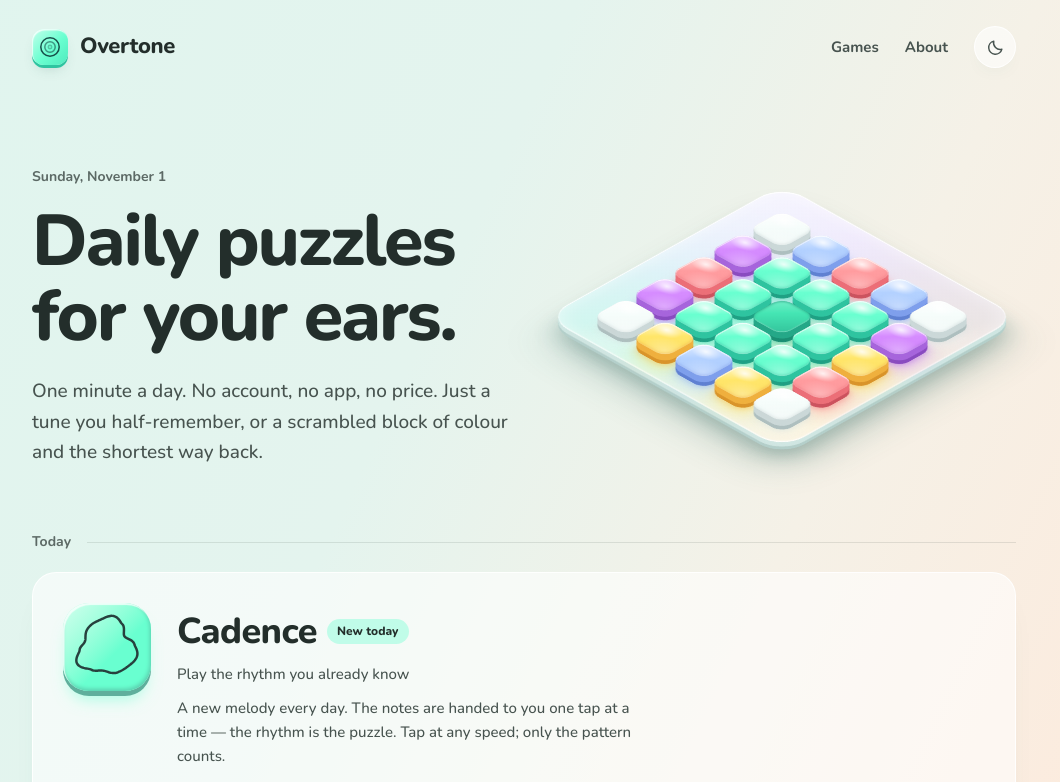
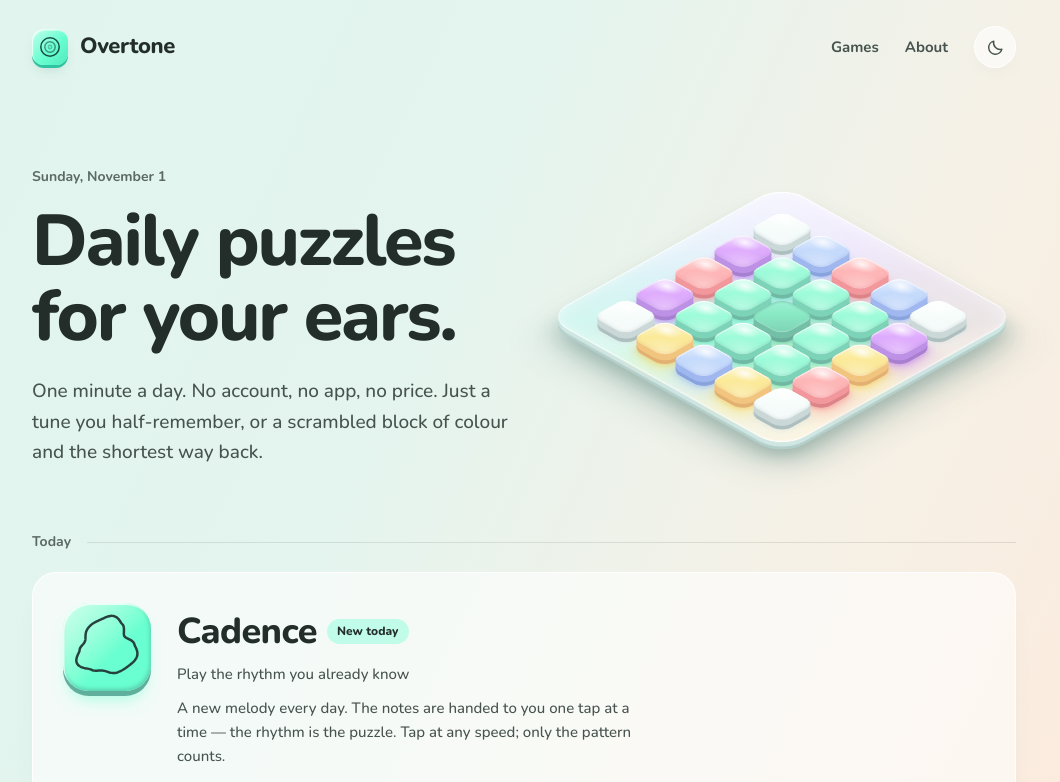
Before and after one commit to RubenPDev/overtone, a React (Vite) app in the folder public/Homepage/: page / in a window 1280 px wide. Shown: the top 782 px of the page, without its empty margins (116-1176 px from the left). Built offline with nearby package versions, Linux system fonts and the light colour scheme.

Commit message:
Update styles.css

```diff
--- a/public/Homepage/src/styles.css
+++ b/public/Homepage/src/styles.css
@@ -51,8 +51,8 @@
   --dome-wash: 0.2;
 
   /* Candy: how much each cell is toned down, and how wet it looks. */
-  --candy-tint: #3b2436;
-  --candy-tint-amt: 0%;
+  --candy-tint: #f2f2f2;
+  --candy-tint-amt: 30%;
   --gloss: 0.82;
   --cast: 46%;
   --pip-off: rgba(35, 46, 43, 0.12);
@@ -115,8 +115,8 @@
 
     --candy-tint: #3b2436;
     --candy-tint-amt: 13%;
-    --gloss: 0.6;
-    --cast: 62%;
+    --gloss: 0.1;
+    --cast: 22%;
     --pip-off: rgba(247, 239, 228, 0.13);
     --ctl-ink: #eadfd2;
   }
@@ -166,9 +166,9 @@
   --dome-gloss: 0.1;
   --dome-wash: 0.055;
 
-  --candy-tint: #3b2436;
+  --candy-tint: #a6d2ad;
   --candy-tint-amt: 13%;
-  --gloss: 0.6;
+  --gloss: 0.1;
   --cast: 62%;
   --pip-off: rgba(247, 239, 228, 0.13);
   --ctl-ink: #eadfd2;
```
